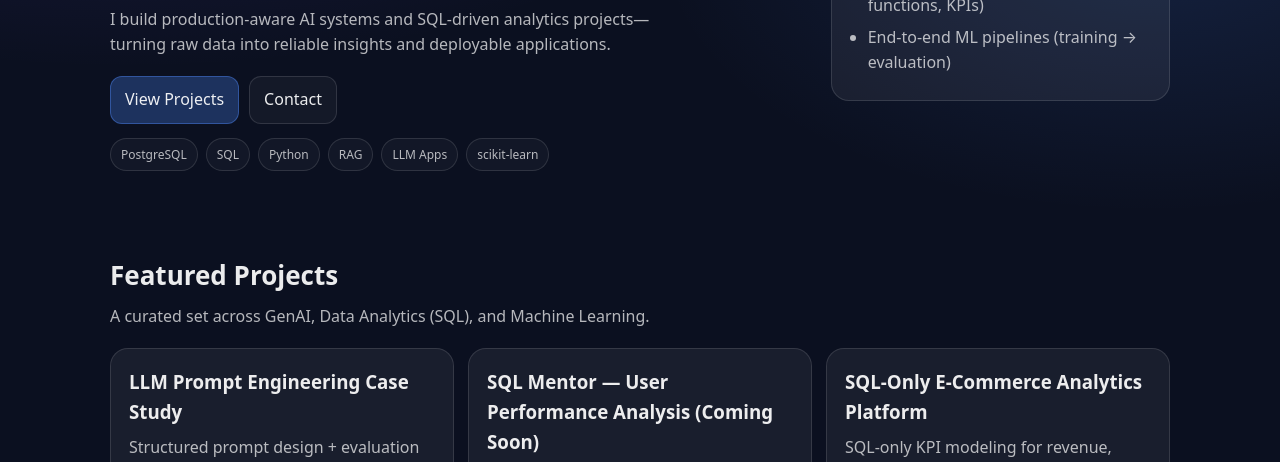
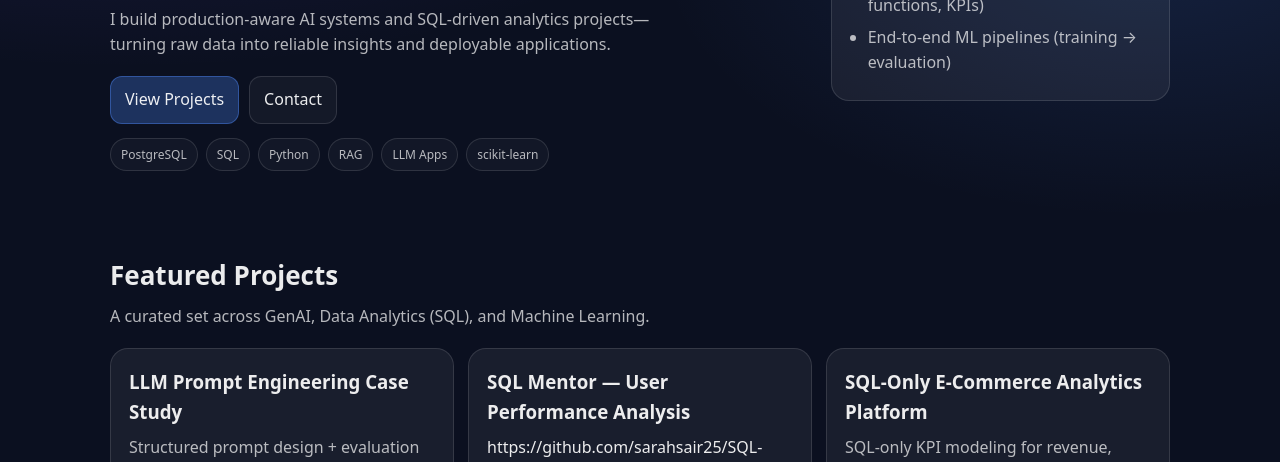
Before and after one commit to sarahsair25/sarahsair25.github.io, a plain HTML site: page index.html in a window 1280 px wide. Shown: the part 291-753 px from the top of the page. Drawn offline with Linux system fonts and the light colour scheme.

Commit message:
Update index.html

```diff
--- a/index.html
+++ b/index.html
@@ -74,7 +74,7 @@
           </article>
 
           <article class="card">
-       <h3>SQL Mentor — User Performance Analysis (Coming Soon)</h3>
+       <h3>SQL Mentor — User Performance Analysis</h3> https://github.com/sarahsair25/SQL-Mentor-User-Performance-Analysis-SQL-Power-BI
       <p>Advanced PostgreSQL analytics pipeline with leaderboards, streak detection, and rolling performance metrics.</p>
   <div class="tags">
     <span>PostgreSQL</span><span>Advanced SQL</span><span>Window Functions</span>
```
